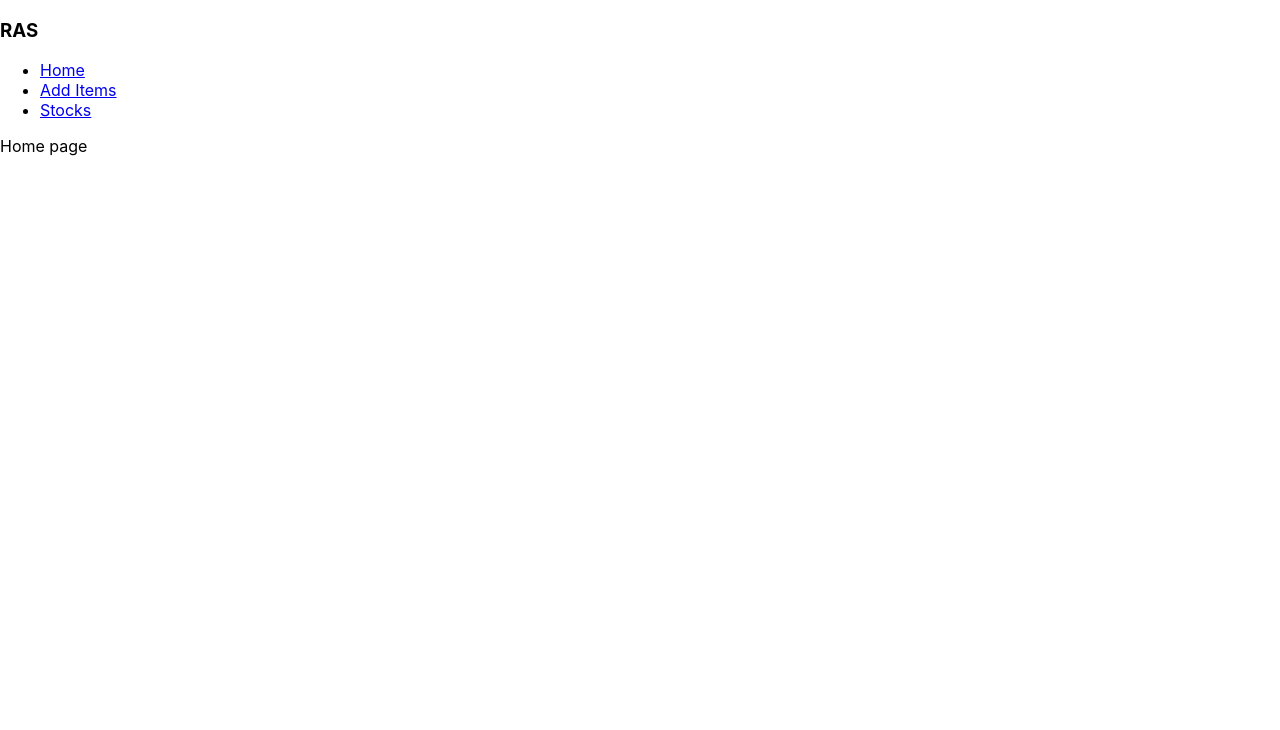
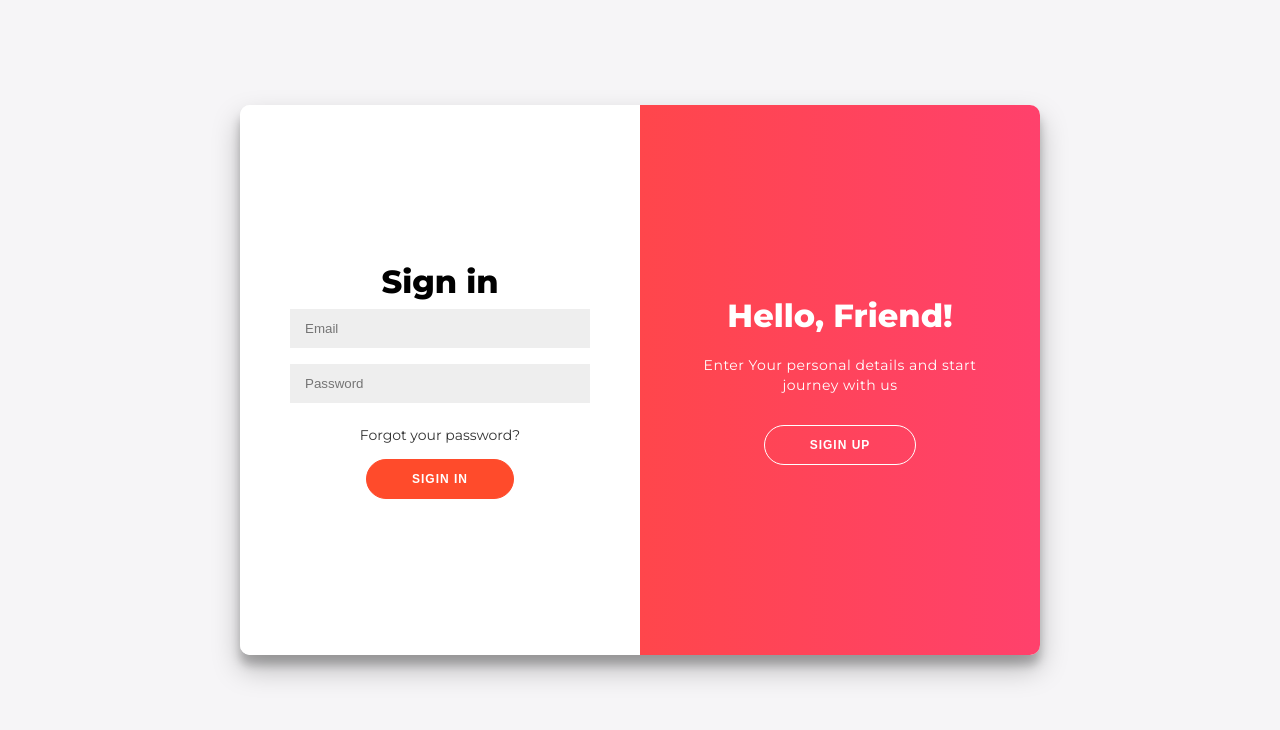
Before and after one commit to Delocalized-electron/RAS, a React (Create React App) app in the folder frontend/: page / in a window 1280 px wide. Shown: the top 730 px of the page. Built offline with nearby package versions, Linux system fonts and the light colour scheme.

Commit message:
fav commit

```diff
--- a/frontend/src/App.css
+++ b/frontend/src/App.css
@@ -0,0 +1,16 @@
+@import url("https://fonts.googleapis.com/css?family=Montserrat:400,800");
+
+* {
+  box-sizing: border-box;
+}
+
+.App {
+  background: #f6f5f7;
+  display: flex;
+  justify-content: center;
+  align-items: center;
+  flex-direction: column;
+  font-family: "Montserrat", sans-serif;
+  height: 100vh;
+  margin: -20px 0 50px;
+}
--- a/frontend/src/App.js
+++ b/frontend/src/App.js
@@ -1,11 +1,10 @@
 import "./App.css";
-import Navbar from "./components/navbar";
+import Auth from "./components/auth";
 
 function App() {
   return (
     <div className="App">
-      <Navbar />
-      <p>Home page</p>
+      <Auth />
     </div>
   );
 }
--- a/frontend/src/components/auth.jsx
+++ b/frontend/src/components/auth.jsx
@@ -1,7 +1,7 @@
 import React from "react";
 import * as Components from "../components/ui/Component"
 
-const auth = () => {
+const Auth = () => {
   const [signIn, toggle] = React.useState(true);
   return (
     <Components.Container>
@@ -52,4 +52,4 @@ const auth = () => {
   );
 };
 
-export default auth;
+export default Auth;
--- a/frontend/src/components/navbar.js
+++ /dev/null
@@ -1,26 +0,0 @@
-import "./navbar.css";
-
-const Navbar = () => {
-  return (
-    <nav>
-      <div>
-        <h3>RAS</h3>
-      </div>
-      <div>
-        <ul>
-          <li>
-            <a href="/">Home</a>
-          </li>
-          <li>
-            <a href="/addItems">Add Items</a>
-          </li>
-          <li>
-            <a href="/stocks">Stocks</a>
-          </li>
-        </ul>
-      </div>
-    </nav>
-  );
-};
-
-export default Navbar;
--- a/frontend/src/components/ui/Component.jsx
+++ b/frontend/src/components/ui/Component.jsx
@@ -6,9 +6,9 @@ export const Container = styled.div`
   box-shadow: 0 14px 28px rgba(0, 0, 0, 0.25), 0 10px 10px rgba(0, 0, 0, 0.22);
   position: relative;
   overflow: hidden;
-  width: 678px;
+  width: 800px;
   max-width: 100%;
-  min-height: 400px;
+  min-height: 550px;
 `;
 
 export const SignUpContainer = styled.div`
```
Also changed, not shown: frontend/src/components/navbar.css (deleted).
